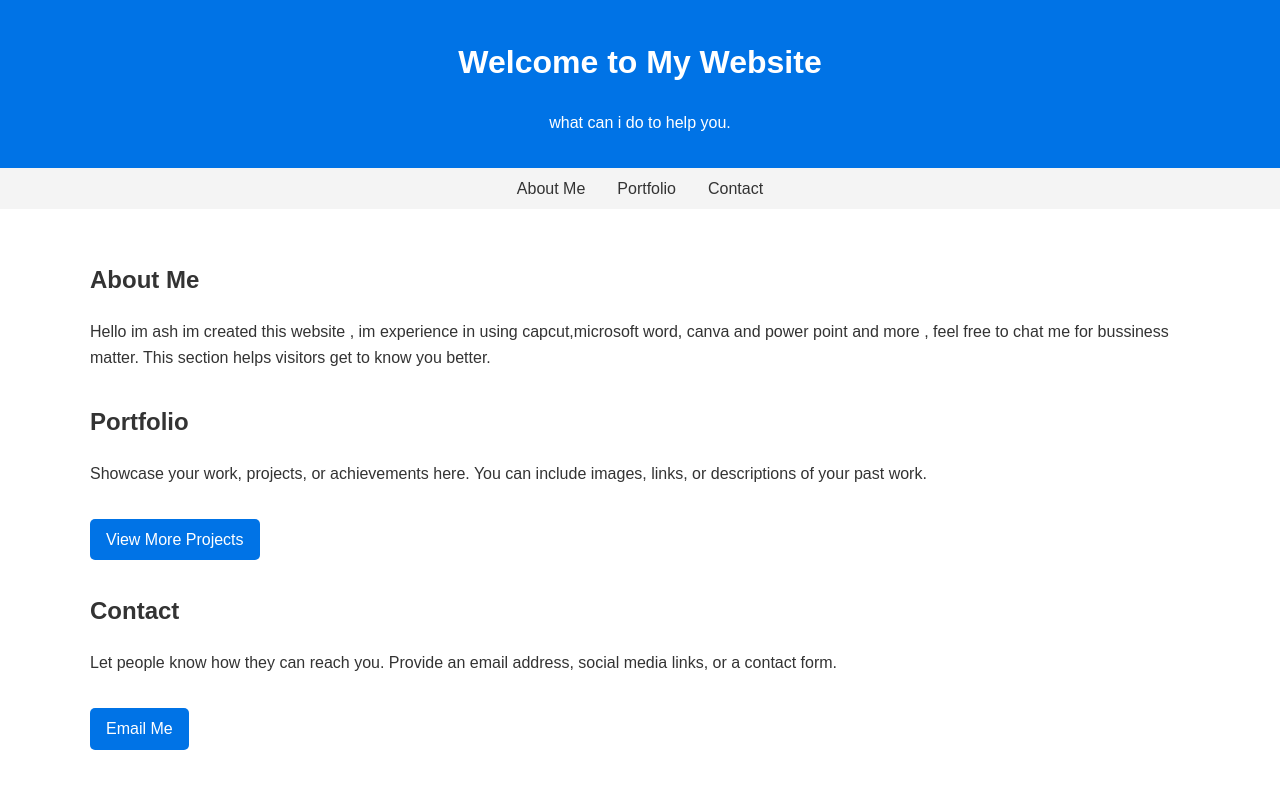
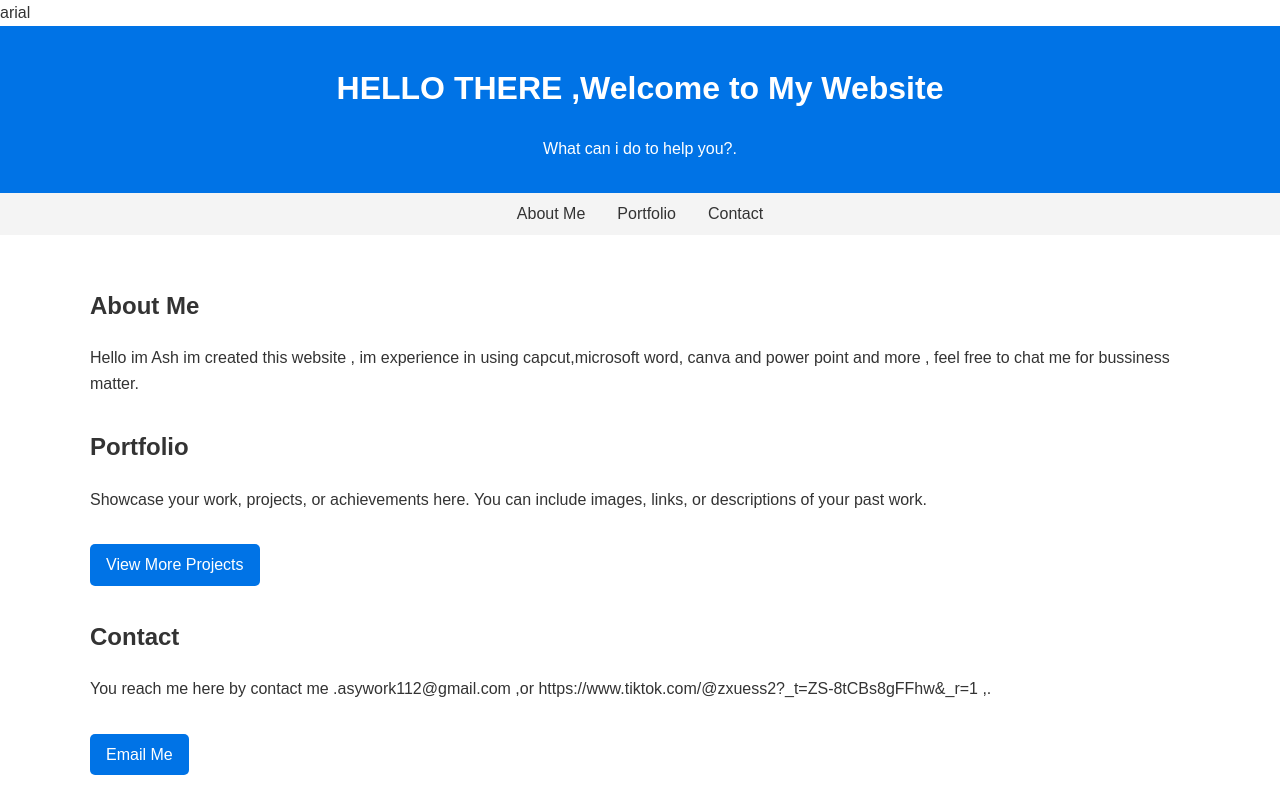
Before and after one commit to zen-122/my-website, a plain HTML site: page index.html in a window 1280 px wide. Shown: the top 800 px of the page. Drawn offline with Linux system fonts and the light colour scheme.

Commit message:
Update index.html

```diff
--- a/index.html
+++ b/index.html
@@ -3,7 +3,7 @@
 <head>
     <meta charset="UTF-8">
     <meta name="viewport" content="width=device-width, initial-scale=1.0">
-    <title>Ash Website</title>
+    <title>Ash Personal Website </title>
     <style>
         body {
             font-family: Arial, sans-serif;
@@ -58,12 +58,12 @@
         .btn:hover {
             background: #005bb5;
         }
-    </style>
+    </style> arial
 </head>
 <body>
     <header>
-        <h1>Welcome to My Website</h1>
-        <p>what can i do to help you.</p>
+        <h1> HELLO THERE ,Welcome to My Website </h1>
+        <p>What can i do to help you?.</p>
     </header>
     <nav>
         <a href="#about">About Me</a>
@@ -73,7 +73,7 @@
     <div class="container">
         <section id="about" class="section">
             <h2>About Me</h2>
-            <p>Hello im ash im created this website , im experience in using capcut,microsoft word, canva and power point and more , feel free to chat me for bussiness matter. This section helps visitors get to know you better.</p>
+            <p>Hello im Ash im created this website , im experience in using capcut,microsoft word, canva and power point and more , feel free to chat me for bussiness matter.</p>
         </section>
         <section id="portfolio" class="section">
             <h2>Portfolio</h2>
@@ -82,7 +82,7 @@
         </section>
         <section id="contact" class="section">
             <h2>Contact</h2>
-            <p>Let people know how they can reach you. Provide an email address, social media links, or a contact form.</p>
+            <p>You reach me here by contact me .asywork112@gmail.com ,or  https://www.tiktok.com/@zxuess2?_t=ZS-8tCBs8gFFhw&_r=1 ,.</p>
             <a href="mailto:asywork112@gmail.com" class="btn">Email Me</a>
         </section>
     </div>
```
